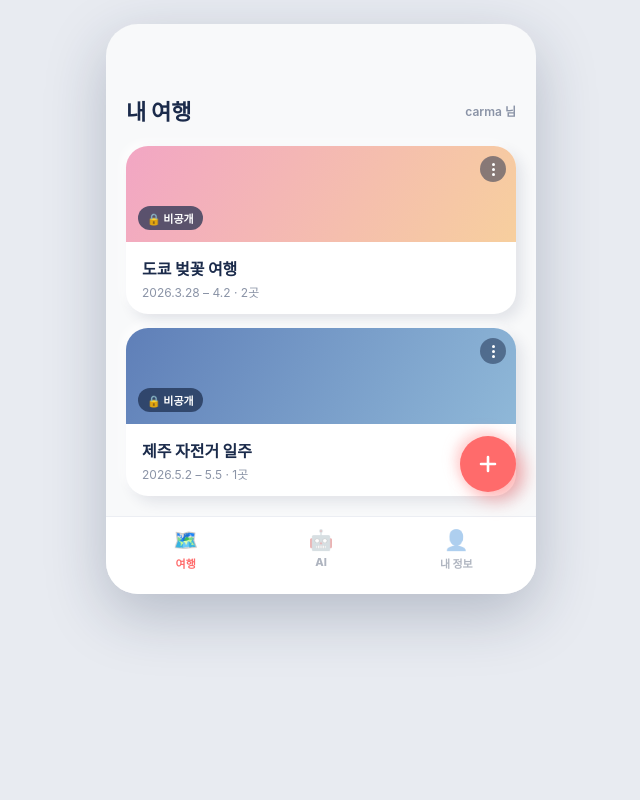
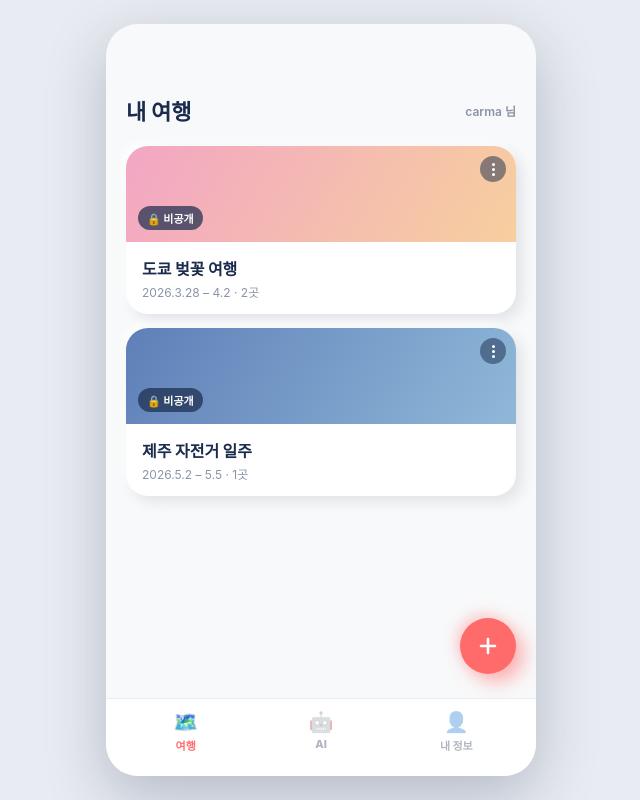
Before and after one commit to carma040105/trip_planner, a React (Vite) app: page / in a window 1280 px wide. Shown: the whole page, without its empty margins (319-959 px from the left). Built offline with nearby package versions, Linux system fonts and the light colour scheme; no server answers; a web font is replaced by a local one.

Commit message:
Update tokens.css

```diff
--- a/src/styles/tokens.css
+++ b/src/styles/tokens.css
@@ -30,9 +30,19 @@ html,
 body {
   margin: 0;
   padding: 0;
+  height: 100%;
   background: var(--bg-dim);
   font-family: 'Pretendard Variable', Pretendard, -apple-system, BlinkMacSystemFont, 'Noto Sans KR', sans-serif;
   color: var(--navy);
+  overflow: hidden;
+  overscroll-behavior: none;
+  position: fixed;
+  inset: 0;
+  width: 100%;
+}
+
+#root {
+  height: 100%;
 }
 
 button,
```
